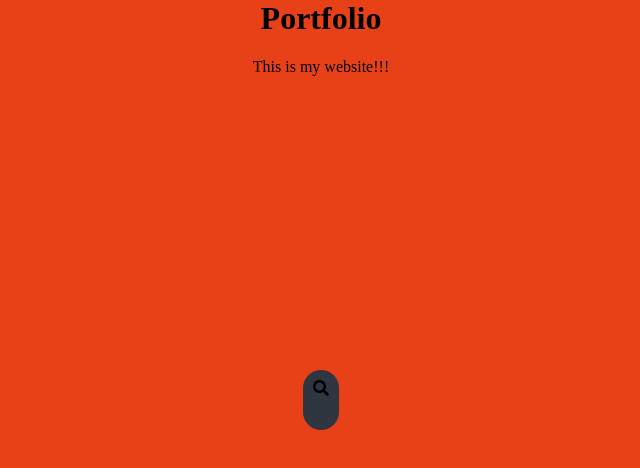
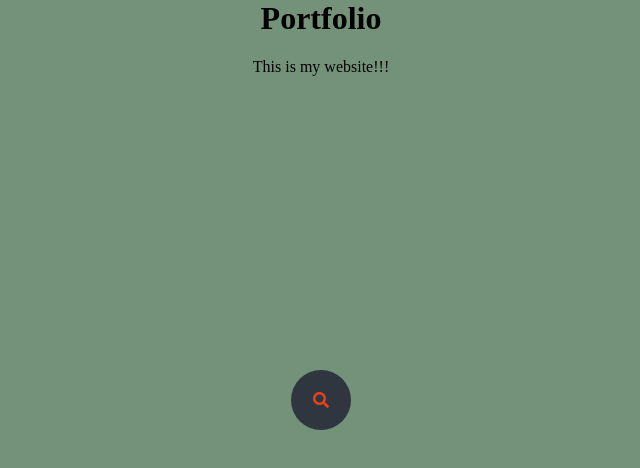
Before and after one commit to bgaunt2003/Website, a plain HTML site: page index.html in a window 1280 px wide. Shown: the whole page, without its empty margins (319-959 px from the left). Drawn offline with Linux system fonts and the light colour scheme.

Commit message:
add-search

```diff
--- a/index.html
+++ b/index.html
@@ -11,7 +11,8 @@
         <p>This is my website!!!</p>
         <div class="search-box">
             <input class="search-txt" type="text" name="" placeholder="Type to Search">
-        <i class="fas fa-search"></i>
+            <a class="search-btn">
+            <i class="fas fa-search"></i>
             </a>
         </div>
 
--- a/styles.css
+++ b/styles.css
@@ -3,7 +3,7 @@ body{
     text-align: center;
 	margin: 0;
 	padding: 0;
-	background: #e84118;
+	background: #749279;
 }
 .search-box{
 	position: absolute;
```
